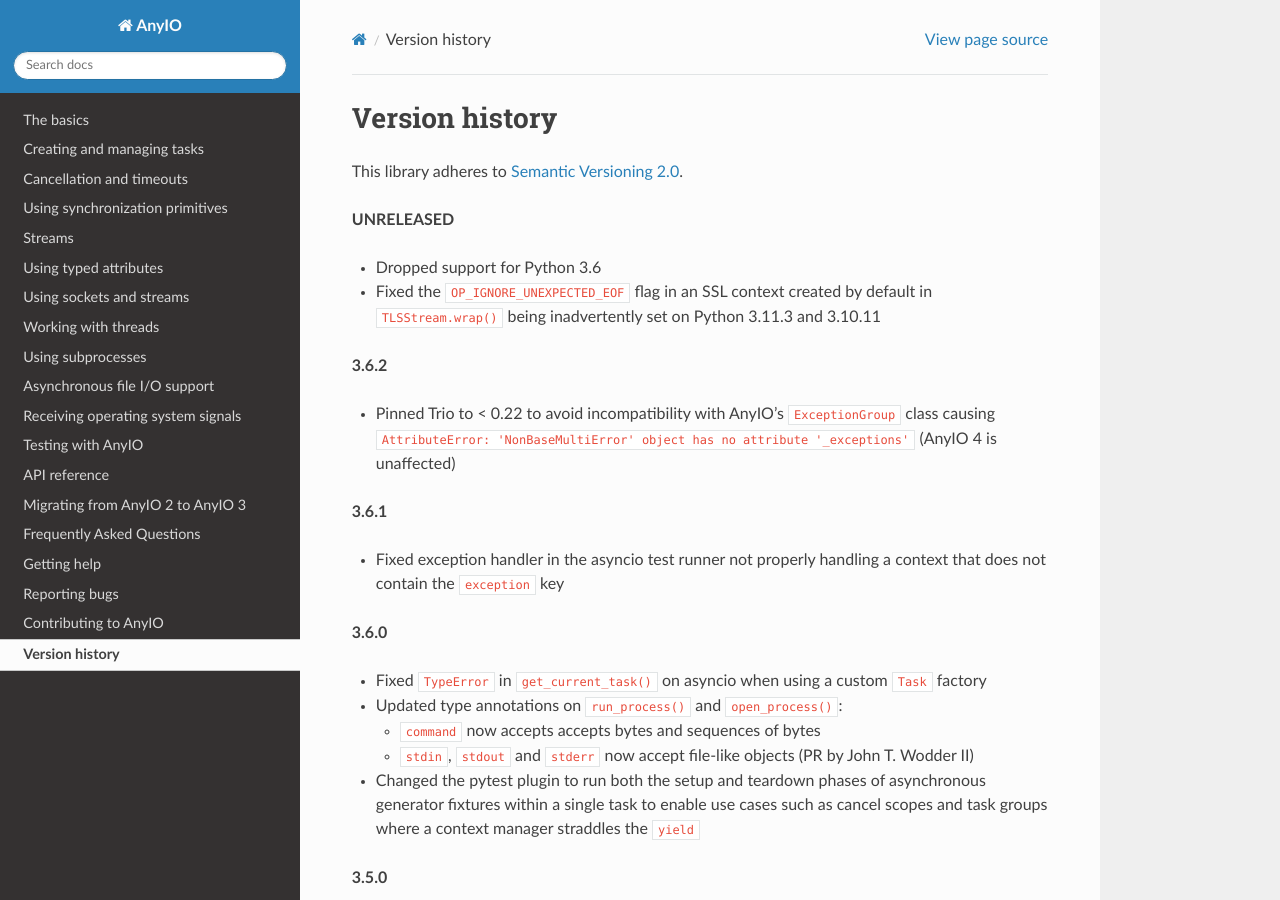
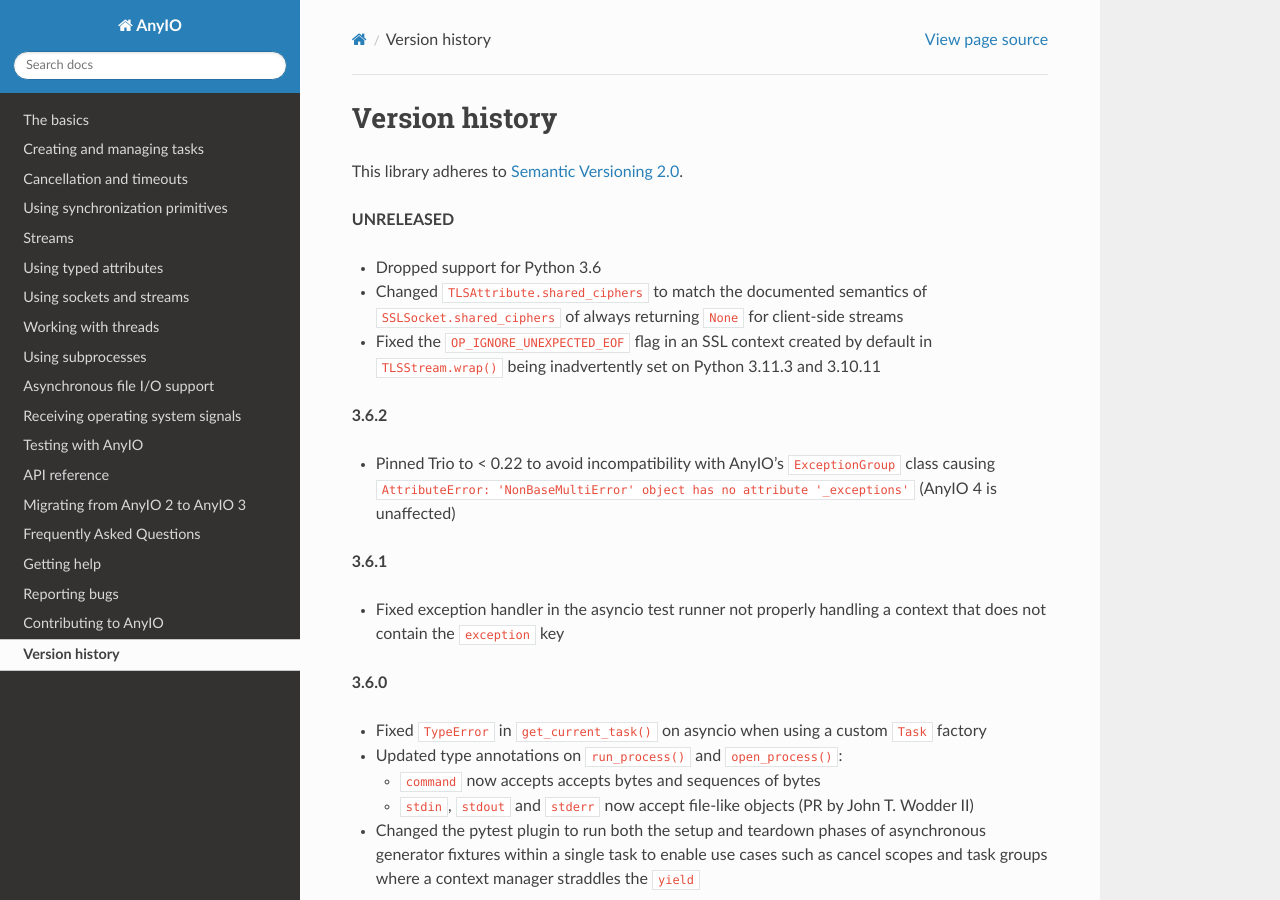
Before and after one commit to agronholm/anyio, a Sphinx documentation site: the page built from docs/versionhistory.rst, in a window 1280 px wide and 900 px high. Built offline with Sphinx 7.4.7 and the Read the Docs theme 2.0.0, drawn with Linux system fonts in a browser that asks for light colours; the version number could not be read and is left out.

Commit message:
Added note about shared_ciphers in the changelog

```diff
--- a/docs/versionhistory.rst
+++ b/docs/versionhistory.rst
@@ -6,6 +6,8 @@ This library adheres to `Semantic Versioning 2.0 <http://semver.org/>`_.
 **UNRELEASED**
 
 - Dropped support for Python 3.6
+- Changed ``TLSAttribute.shared_ciphers`` to match the documented semantics of
+  ``SSLSocket.shared_ciphers`` of always returning ``None`` for client-side streams
 - Fixed the ``OP_IGNORE_UNEXPECTED_EOF`` flag in an SSL context created by default in
   ``TLSStream.wrap()`` being inadvertently set on Python 3.11.3 and 3.10.11
 
```
